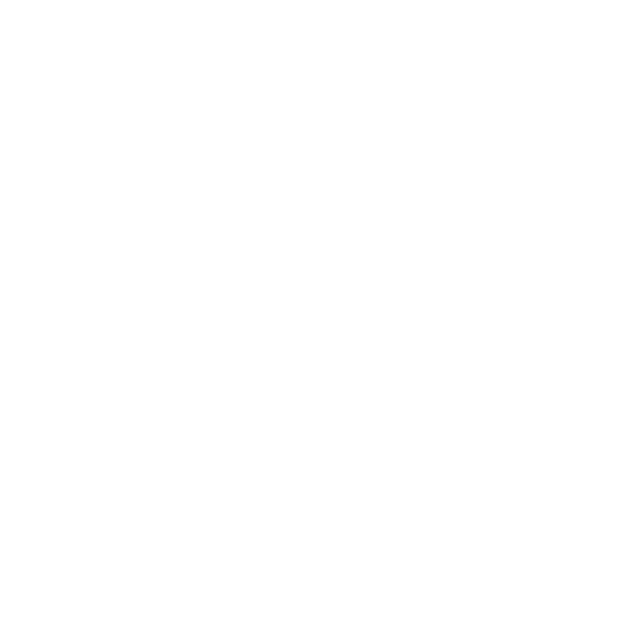
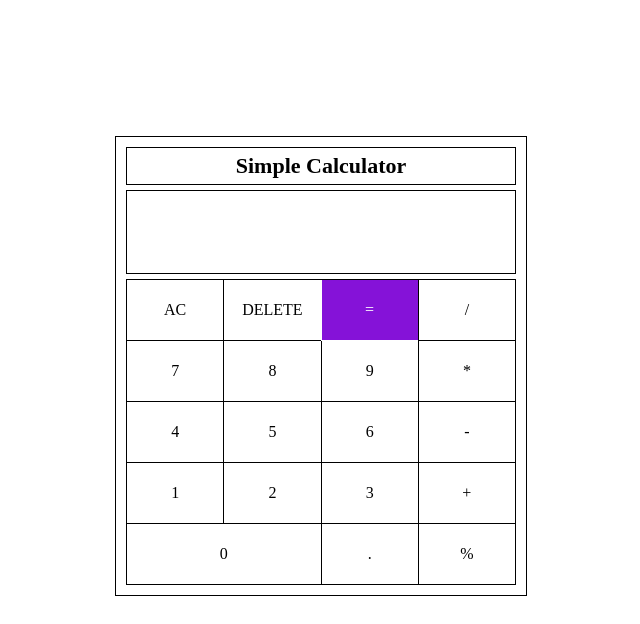
Before and after one commit to EsakkiMuthuRaj18/codexSys, a plain HTML site: page Task_2/index.html in a window 1280 px wide. Shown: the whole page, without its empty margins (319-959 px from the left). Drawn offline with Linux system fonts and the light colour scheme.

Commit message:
fix complete task 2

```diff
--- a/Task_2/index.html
+++ b/Task_2/index.html
@@ -8,7 +8,31 @@
     <link rel="stylesheet" href="style.css">
 </head>
 <body>
-
+    <div class="container">
+        <div class="title">Simple Calculator</div>
+        <div id="result"></div>
+        <div class="buttons">
+            <div class="button operation" id="clear">AC</div>
+            <div class="button operation" id="delete">DELETE</div>
+            <div class="button operation" id="equal">=</div>
+            <div class="button operation" id="divide">/</div>
+            <div class="button num" id="7">7</div>
+            <div class="button num" id="8">8</div>
+            <div class="button num" id="9">9</div>
+            <div class="button operation" id="multiply">*</div>
+            <div class="button num" id="4">4</div>
+            <div class="button num" id="5">5</div>
+            <div class="button num" id="6">6</div>
+            <div class="button operation" id="subtract">-</div>
+            <div class="button num" id="1">1</div>
+            <div class="button num" id="2">2</div>
+            <div class="button num" id="3">3</div>
+            <div class="button operation" id="add">+</div>
+            <div class="span button num" id="0">0</div>
+            <div class="button operation" id="dot">.</div>
+            <div class="button operation" id="percentile">%</div>
+        </div>
+    </div>
     <script src="main.js"></script>
 </body>
 </html>
--- a/Task_2/main.js
+++ b/Task_2/main.js
@@ -0,0 +1,37 @@
+var result=document.getElementById('result');
+var buttons=Array.from(document.getElementsByClassName('button'));
+
+buttons.map(button =>{
+    button.addEventListener('click',(e) =>{
+        switch(e.target.innerText){
+            case 'AC':
+                result.innerText = '';
+                break;
+            case 'DELETE':
+                if(result.innerText){
+                    result.innerText = result.innerText.slice(0,-1);
+                }
+                break;
+            case '=':
+                try{
+                    result.innerText = eval(result.innerText).toFixed(15);
+                }catch{
+                    result.innerText = 'Invalid Expression';
+                }
+                break;
+                case '%':
+                    try{
+                        result.innerText = percentage(result.innerText);
+                    }catch{
+                        result.innerText = 'Invalid Expression';
+                    }
+                    break;
+            default:
+                result.innerText += e.target.innerText;
+        }
+    });
+});
+function percentage(num)
+{
+  return (num/100);
+}
--- a/Task_2/style.css
+++ b/Task_2/style.css
@@ -0,0 +1,58 @@
+.container{
+    max-width: 400px;
+    padding: 5px;
+    margin: 17vh auto auto auto;
+    border: 1px solid;
+}
+.container div{
+    margin: 5px;
+}
+.container .title{
+    text-align: center;
+    font-weight: 600;
+    font-size: 22px;
+    padding: 5px;
+    border: 1px solid;
+}
+#result{
+    height:50px;
+    padding: 16px 8px;
+    line-height: 50px;
+    text-align: right;
+    font-size: 35px;
+    font-weight: 500;
+    border: 1px solid;
+}
+.buttons{
+    display: grid;
+    /* margin: 0 !important; */
+    border-top: 1px solid;
+    border-right: 1px solid;
+    grid-template-columns: 1fr 1fr 1fr 1fr;
+}
+.buttons div{
+    border-bottom: 1px solid;
+    border-left: 1px solid;
+    cursor: pointer;
+    padding: 5px;
+    margin: 0 !important;
+    line-height: 50px;
+    text-align: center;
+}
+.span{
+    grid-column: 1/3;
+}
+.num:hover{
+    background-color: rgb(255, 107, 49);
+    color: #ffffff;
+    transition: .3s ease-in-out;
+}
+.operation:hover{
+    background-color: rgb(10, 126, 97);
+    color: #ffffff;
+    transition: .3s ease-in-out;
+}
+#equal{
+    background-color: rgb(133, 18, 216);
+    color: #ffffff;
+}
```
